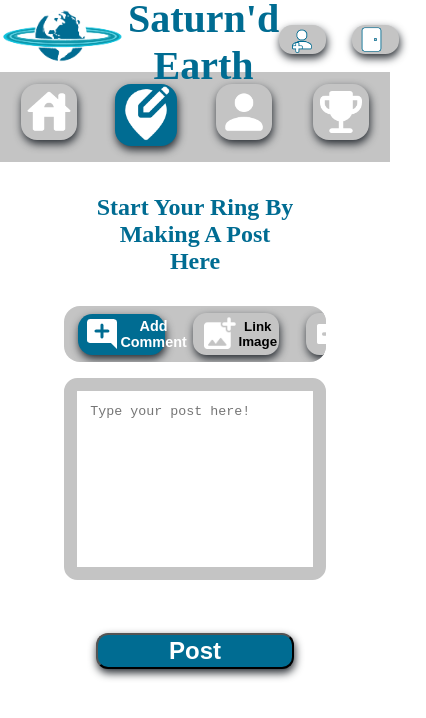
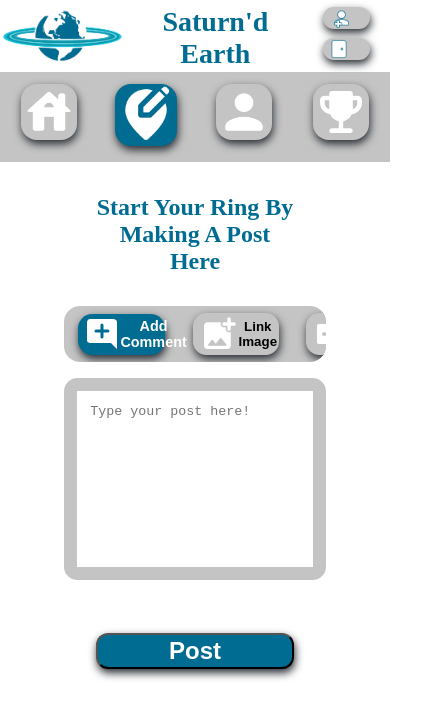
Before and after one commit to Saturnd-Earth/se-fe, a React (Create React App) app: page /make_post in a window 390 px wide. Shown: the top 718 px of the page, 426 px wide, since content can reach past the window. Built offline with nearby package versions, Linux system fonts and the light colour scheme; a web font is replaced by a local one.

Commit message:
style header to fit mobile view

```diff
--- a/src/Scss/Header.scss
+++ b/src/Scss/Header.scss
@@ -1,3 +1,87 @@
+// .header-top {
+//     display: grid;
+//     grid-template-columns: .5fr 1fr .5fr ;
+//     grid-row-start: 1;
+//     #se-logo {
+//         width: 8em;
+//         grid-column: 1;
+//         justify-self: center;
+//         align-self: center;
+//         margin-top: -1.5em;
+//         grid-row-start: 1;
+//     }
+
+//     .header-text {
+//         font-family: 'Damion', cursive;
+//         grid-column: 2;
+//         justify-self: left;
+//         align-self: center;
+//         font-size: 2.5em;
+//         padding: 0;
+//         margin: 0;
+//         margin-top: -.5em;
+//         color:$application-blue;
+//         grid-row-start: 1;
+//         justify-self: center;
+//     }
+// }
+
+// .header-bottom {
+//     display: grid;
+//     grid-template-columns: 1fr 1fr 1fr 1fr;
+//     background-color: $application-gray;
+//     margin-top: -2em;
+//     padding-top: .75em;
+//     padding-bottom: .75em;
+// }
+
+// .bottom-images {
+//     width: 3.5em;
+//     @extend %button-nav;
+// }
+
+// .selected {
+//     .bottom-images {
+//       width: 3.85em;
+//       background-color: $application-blue;
+//     }
+//     // :hover {
+//     //     background-color: en($application-blue, 5%);
+//     //   }
+// }
+
+// .header-top-buttons {
+//     grid-row-start: 1;
+//     display: flex;
+//     margin-top: -1.2em;
+//     text-decoration: none;
+// }
+
+// .logon {
+//     @extend %button-nav;
+//     margin-right: 2em;
+//     margin-top: 1em;
+//     min-width: fit-content;
+//     font-family: "Damion", cursive;
+//     outline: none;
+//     border: 0;
+//     display: inline-flex;
+//     color: $application-blue;
+// }
+
+// .logon:active {
+//   @extend %active-button
+// }
+
+// .logon-icons{
+//     width: 2em;
+// }
+
+// .logout-section{
+//     justify-self: right;
+//     margin-bottom: 1em;
+// }
+
 .header-top {
     display: grid;
     grid-template-columns: .5fr 1fr .5fr ;
@@ -10,22 +94,20 @@
         margin-top: -1.5em;
         grid-row-start: 1;
     }
-
     .header-text {
         font-family: 'Damion', cursive;
         grid-column: 2;
         justify-self: left;
         align-self: center;
-        font-size: 2.5em;
+        font-size: 1.75em;
         padding: 0;
         margin: 0;
-        margin-top: -.5em;
+        margin-top: -1em;
         color:$application-blue;
         grid-row-start: 1;
         justify-self: center;
     }
 }
-
 .header-bottom {
     display: grid;
     grid-template-columns: 1fr 1fr 1fr 1fr;
@@ -34,49 +116,57 @@
     padding-top: .75em;
     padding-bottom: .75em;
 }
-
 .bottom-images {
     width: 3.5em;
     @extend %button-nav;
 }
-
+// I can't seem to get darken to work please see
+// "selected" for example of it working maybe :focus
 .selected {
     .bottom-images {
       width: 3.85em;
       background-color: $application-blue;
     }
     // :hover {
-    //     background-color: en($application-blue, 5%);
+    //     background-color: darken($application-blue, 5%);
     //   }
 }
-
 .header-top-buttons {
-    grid-row-start: 1;
-    display: flex;
-    margin-top: -1.2em;
-    text-decoration: none;
+    // grid-row-start: 1;
+    grid-template-rows: 1em 1em;
+    margin: 0;
+    // display: flex;
+    // margin-top: -1.2em;
+    // text-decoration: none;
 }
-
 .logon {
     @extend %button-nav;
-    margin-right: 2em;
-    margin-top: 1em;
+    // margin-right: 2em;
+    margin-top: .5em;
     min-width: fit-content;
     font-family: "Damion", cursive;
     outline: none;
     border: 0;
     display: inline-flex;
     color: $application-blue;
+    grid-row: 1;
+    // :hover {
+    //     background-color: darken($application-blue, 5%);
+    //   }
+    #sign-up {
+        grid-row: 1;
+    }
+    #sign-in {
+        grid-row: 2;
+    }
 }
-
 .logon:active {
-  @extend %active-button
+    background-color: $application-blue;
+    color: $white;
 }
-
 .logon-icons{
-    width: 2em;
+    width: 1.5em;
 }
-
 .logout-section{
     justify-self: right;
     margin-bottom: 1em;
```
Also changed, not shown: src/Scss/Feed.scss (+0 -26 lines).
